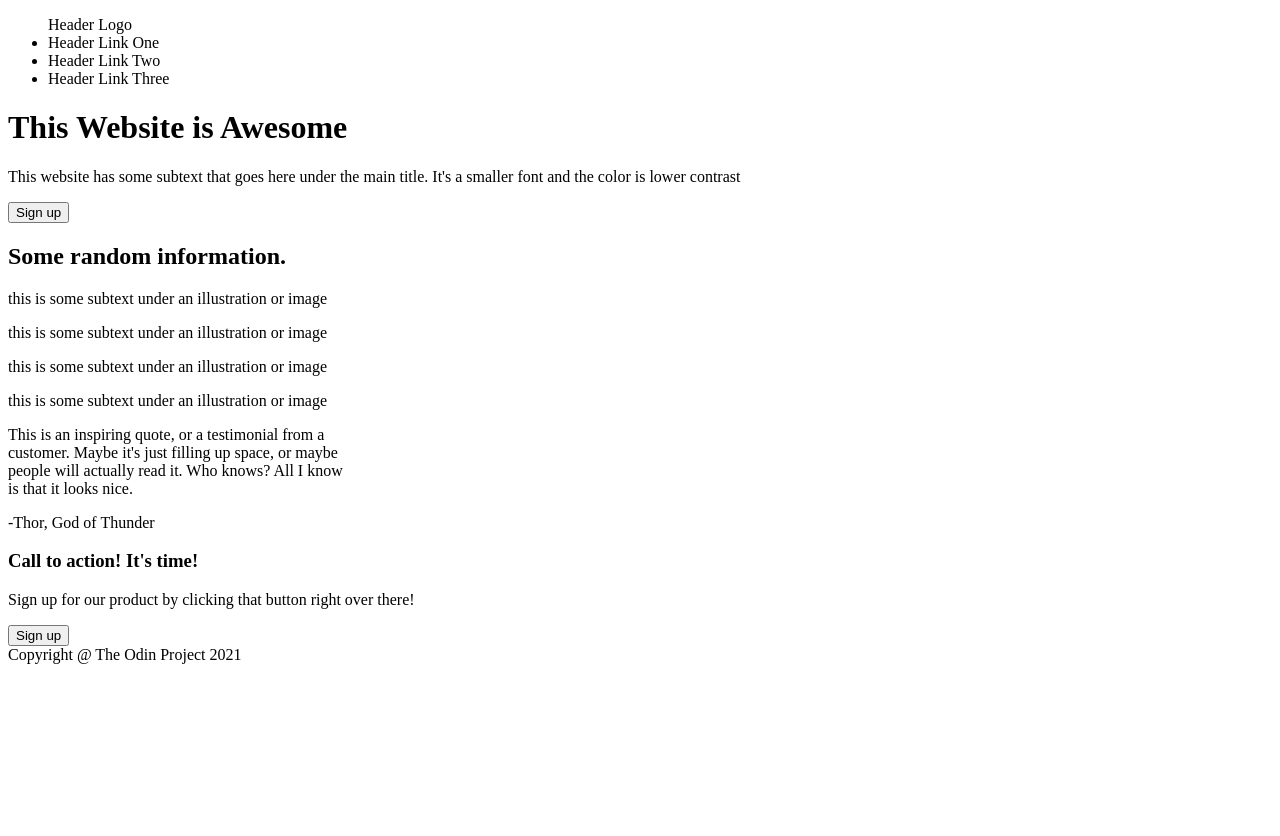
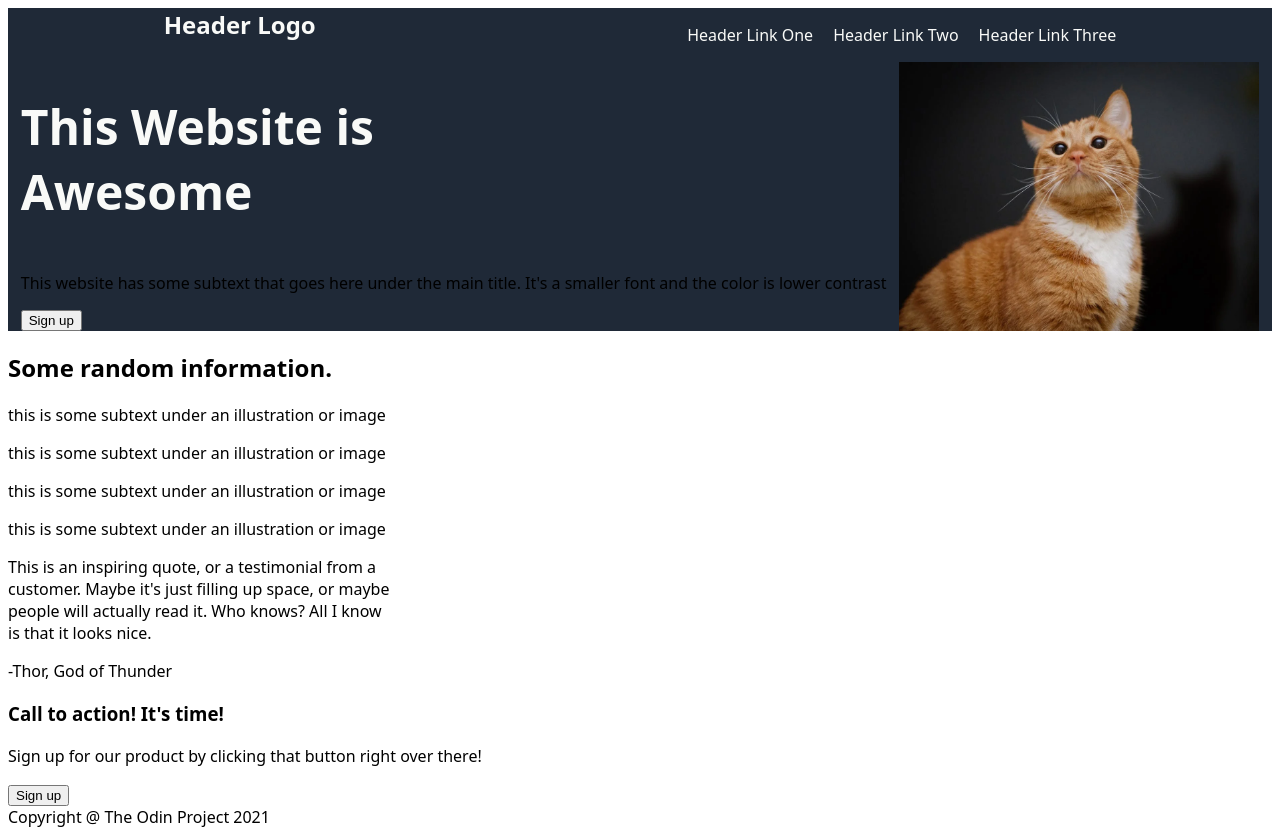
Before and after one commit to cziur/Odin-Landing-Page, a plain HTML site: page index.html in a window 1280 px wide. Before the commit the page ends 800 px from the top, so only its background shows below. Drawn offline with Linux system fonts and the light colour scheme.

Commit message:
Added image, edited styles and elements

```diff
--- a/index.html
+++ b/index.html
@@ -9,19 +9,24 @@
 <body>
     <main>
     <header>
-        <ul>
-            <span>Header Logo</span>
-            <li><a href=""></a>Header Link One</li>
-            <li><a href=""></a>Header Link Two</li>
-            <li><a href=""></a>Header Link Three</li>
+        <nav class="navBar">
+            <div class="logo">Header Logo</div>
+        <ul class="nav">
+            <li><a href="#"></a>Header Link One</li>
+            <li><a href="#"></a>Header Link Two</li>
+            <li><a href="#"></a>Header Link Three</li>
         </ul>
+        </nav>
     </header>
+    <div class="imgContainer">
     <div class="topSection">
-        <h1>This Website is Awesome</h1>
+        <h1>This Website is <br>
+            Awesome</h1>
         <p>This website has some subtext that goes here under the main title. It's a smaller font and the color is lower contrast</p>
         <button class="button">Sign up</button>
-        <img src="" alt="">
-    </div>
+</div>
+<img src="./imgs/pexels-photo-1381112.webp" alt="cat">
+</div>
     </main>
     <section>
         <h2>Some random information.</h2>
--- a/style.css
+++ b/style.css
@@ -0,0 +1,48 @@
+body {
+    font-family: system-ui, -apple-system, BlinkMacSystemFont, 'Segoe UI', Roboto, Oxygen, Ubuntu, Cantarell, 'Open Sans', 'Helvetica Neue', sans-serif
+}
+main {
+    background-color: #1F2937;
+}
+h1 {
+    font-size: 48px;
+    color: #F9FAF8;
+    font-weight: 900;
+}
+h1 p {
+    color: #E5E7EB;
+}
+.logo {
+    font-size: 24px;
+    color: #F9FAF8;
+    font-weight: 900;
+}
+.nav {
+    list-style-type: none;
+    display: flex;
+    color: #F9FAF8;
+}
+.navBar  {
+    list-style-type: none;
+    display: flex;
+    justify-content: space-around;
+}
+li {
+    margin-left: 20px;
+}
+li:hover {
+    color: #3882F6
+}
+.topSection {
+    display: flex;
+    align-items: flex-start;
+    flex-direction: column;
+    justify-content: space-between;
+}
+img {
+    width: 360px;
+}
+.imgContainer {
+    display: flex;
+    justify-content: space-evenly;
+}
```
Also changed, not shown: imgs/pexels-photo-1381112.webp (added).
